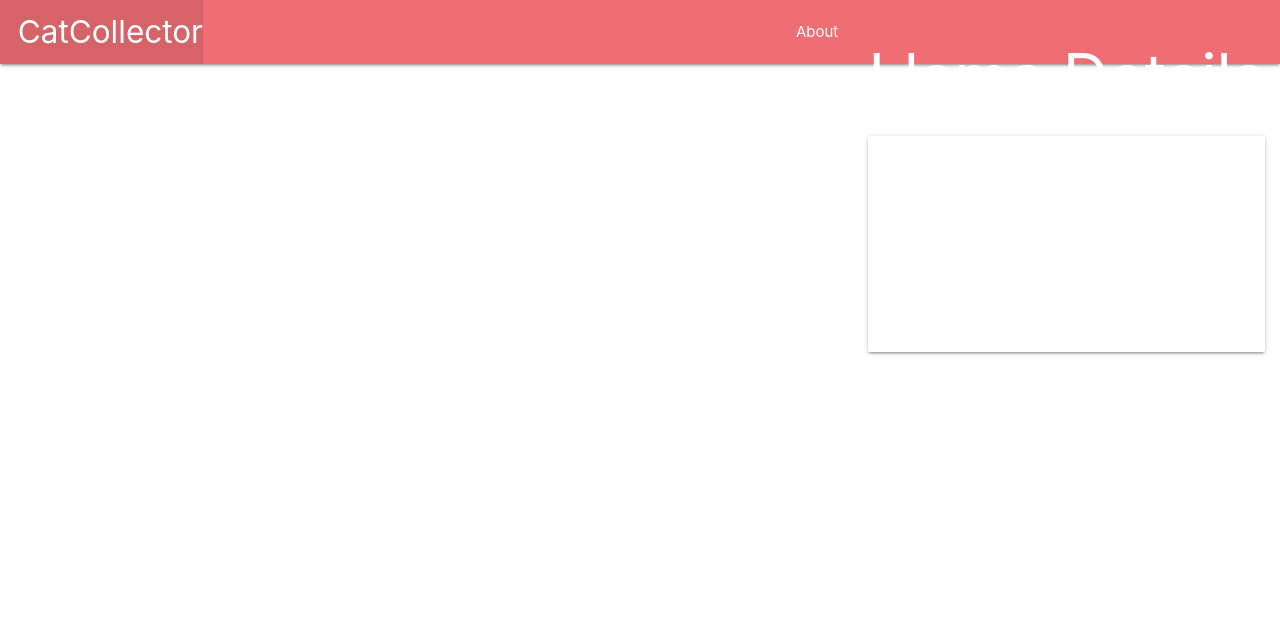
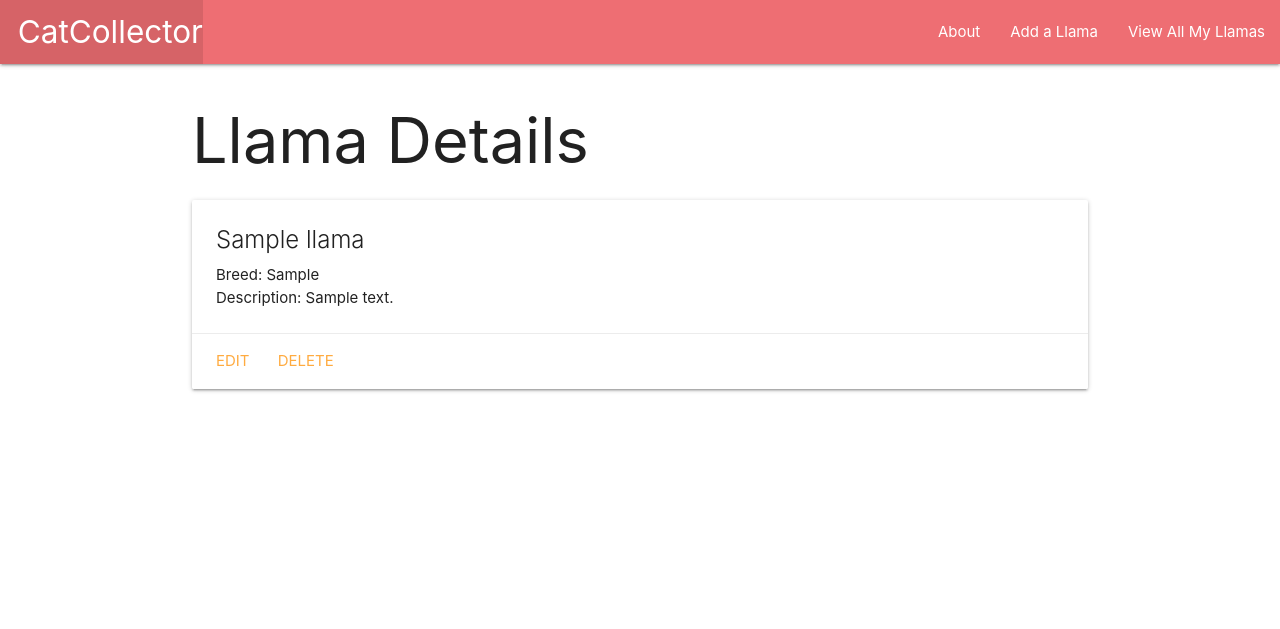
Before and after one commit to Jvilla125/Llama-Collector, a Django app: template main_app/templates/llamas/detail.html in a window 1280 px wide. Shown: the top 629 px of the page. Run offline with Django 4.2, Linux system fonts and the light colour scheme; the template is opened without the code that fills it: values that come from a table or form of the project are taken from there, others are empty; tables that the repository leaves empty hold one stand-in row (values such as "Sample post"); parts of the project's set-up code (start-up, migrations or seed data) failed here and were passed over.

Commit message:
Added the Create, update, and delete routes in the main_app/urls.py

```diff
--- a/main_app/models.py
+++ b/main_app/models.py
@@ -1,4 +1,5 @@
 from django.db import models
+from django.urls import reverse
 
 # Create your models here.
 class Llama(models.Model):
@@ -6,17 +7,8 @@
     breed = models.CharField(max_length=100)
     description = models.CharField(max_length=100)
 
+def __str__(self):
+    return self.name
 
-
-
-# class Llama:
-#     def __init__(self, name, breed, description):
-#         self.name = name
-#         self.breed = breed
-#         self.description = description
-
-# llamas = [
-#     Llama('Carl', 'Classic Llama', 'Classic llamas have double-coated fleece and are much larger than other llamas.'),
-#     Llama('Spence', 'Wooly Llama', 'Wooly llamas are smaller than other llamas and have strong wool covering their body.'),
-#     Llama('Ken', 'Vicuna Llama', 'Vicuna Llamas coats are orange colored and have rare and valuable wool.')
-# ]
+def get_absolute_url(self):
+    return reverse('detail', kwargs={'llama_id': self.id})
--- a/main_app/templates/base.html
+++ b/main_app/templates/base.html
@@ -20,7 +20,8 @@
         </ul>
         <ul class="right">
           <li><a href="{% url 'about' %}">About</a></li>
-          <li><a href="{% url 'index' %}>View All My Llamas</a></li>
+          <li><a href="{% url 'llamas_create' %}">Add a Llama</a></li>
+          <li><a href="{% url 'index' %}">View All My Llamas</a></li>
         </ul>
       </div>
     </nav>
--- a/main_app/templates/llamas/detail.html
+++ b/main_app/templates/llamas/detail.html
@@ -9,5 +9,9 @@
         <p>Breed: {{llama.breed}}</p>
         <p>Description: {{llama.description}} </p>
     </div>
+    <div class="card-action">
+        <a href="{% url 'llamas_update' llama.id %}">Edit</a>
+        <a href="{% url 'llamas_delete' llama.id%}">Delete</a>
+    </div>
 </div>
 {% endblock %}
--- a/main_app/urls.py
+++ b/main_app/urls.py
@@ -6,4 +6,8 @@
     path('about/', views.about, name='about'),
     path('llamas/', views.llamas_index, name='index'),
     path('llamas/<int:llama_id>/', views.llamas_detail, name='detail'),
+    # the new route used to show a form and create a llama
+    path('llamas/create/', views.LlamaCreate.as_view(), name='llamas_create'),
+    path('llamas/<int:pk>/update/',  views.LlamaUpdate.as_view(), name='llamas_update'),
+    path('llamas/<int:pk>/delete/', views.LlamaDelete.as_view(), name='llamas_delete'),
 ]
```
Also changed, not shown: main_app/templates/main_app/llama_form.html (added, +12 -0 lines), main_app/views.py (+8 -1 lines).
